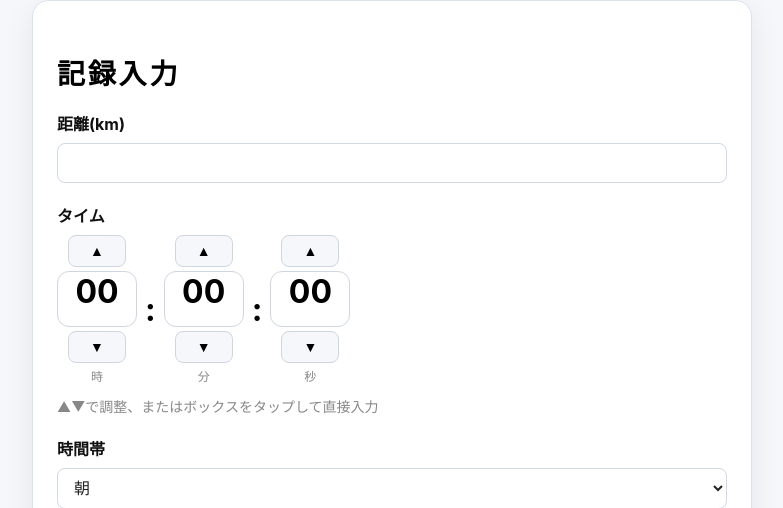
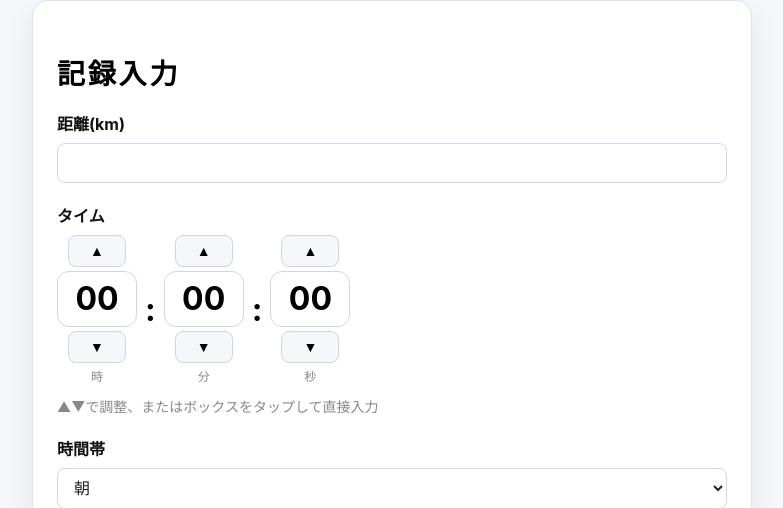
Before and after one commit to masakazu-2518/running-story-app, a Flask app: page /input in a window 1280 px wide. Shown: the top 508 px of the page, without its empty margins (248-1031 px from the left). Run offline with Flask 3, Linux system fonts and the light colour scheme.

Commit message:
CSS調整

```diff
--- a/static/script.js
+++ b/static/script.js
@@ -148,7 +148,12 @@ function step(type, delta) {
                 type === 'm' ? '分を入力 (0-59)' : '秒を入力 (0-59)'
         );
         if (input === null) return;
-        const v = parseInt(input);
+        // 全角数字→半角に変換
+        const converted = input.replace(/[０-９]/g, s =>
+            String.fromCharCode(s.charCodeAt(0) - 0xFEE0)
+        );
+
+        const v = parseInt(converted);
         if (!isNaN(v)) {
             timeVals[type] = Math.min(Math.max(0, v), timeMax[type]);
             updateDisp();
@@ -236,7 +241,7 @@ document.addEventListener("DOMContentLoaded", () => {
     const menuTalk = document.getElementById("menuTalk");
 
     if (!talkBtn || !talkArea || !typing || !talkSelect || !talkChoices || !subQuestion) return;
-    // 前回の文章を消して初期化
+
     function resetTyping() {
         document.querySelectorAll("#typing .line").forEach((el) => {
             el.textContent = "";
--- a/static/style.css
+++ b/static/style.css
@@ -854,6 +854,9 @@ textarea.form_input {
     text-align: center;
     font-size: 32px;
     font-weight: 700;
+    display: flex;
+    align-items: center;
+    justify-content: center;
 }
 
 .time-colon {
```
